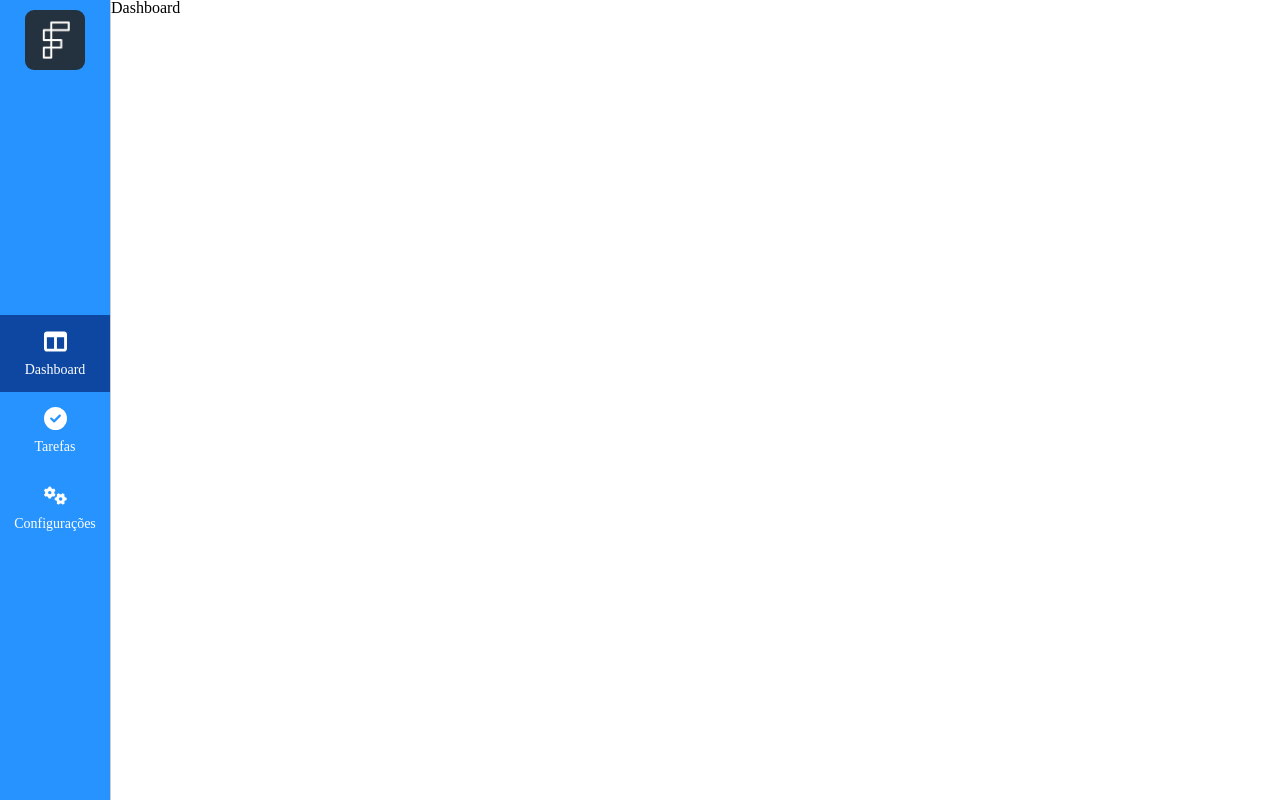
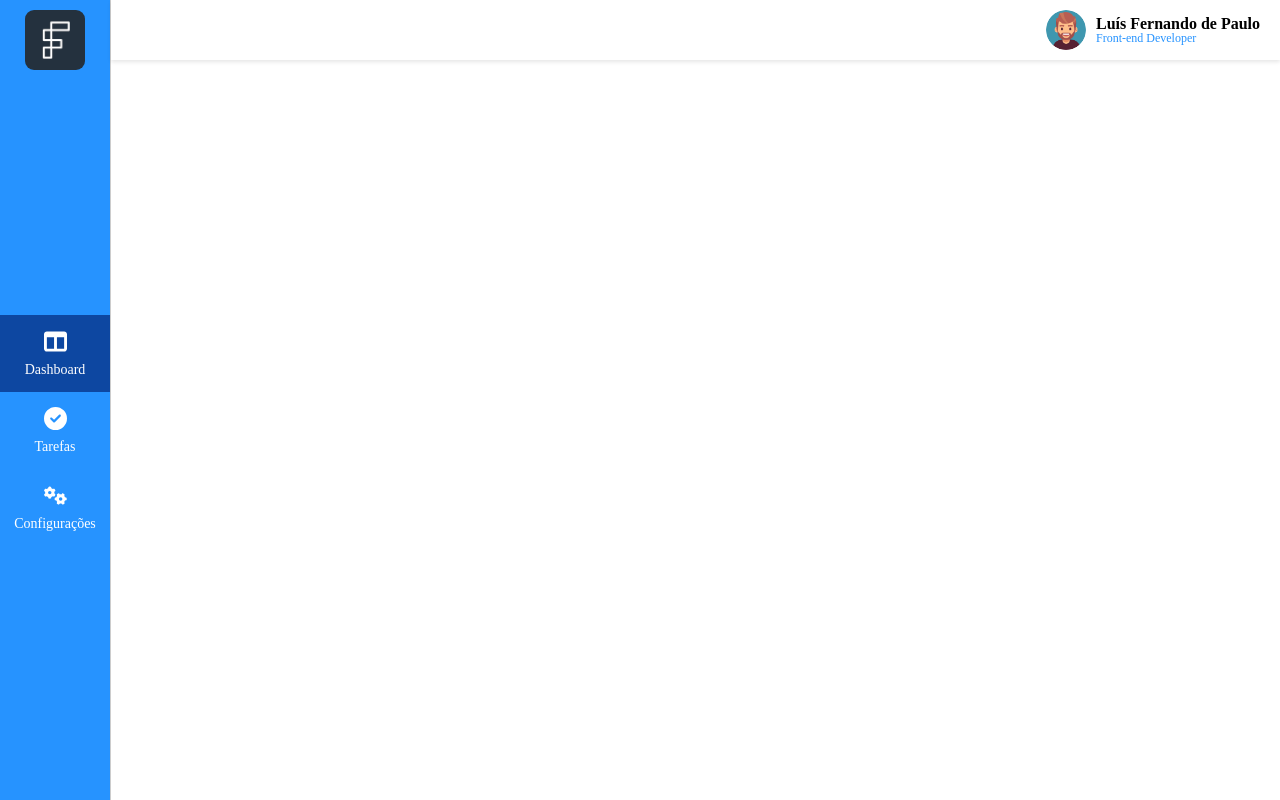
Before and after one commit to Luisfp0/challenge-front-end-app-facilita, a Vue app: page /dashboard in a window 1280 px wide. Built offline with nearby package versions, Linux system fonts and the light colour scheme.

Commit message:
feat: header component

```diff
--- /dev/null
+++ b/src/components/Header.vue
@@ -0,0 +1,67 @@
+<template>
+  <header class="dashboard-header">
+    <div class="header-content">
+      <div class="user-info">
+        <img class="user-photo" src="../assets/images/user-photo.png" alt="User Photo" />
+        <div class="user-details">
+          <div class="user-name">Luís Fernando de Paulo</div>
+          <div class="user-role">Front-end Developer</div>
+        </div>
+      </div>
+    </div>
+  </header>
+</template>
+
+<script lang="ts">
+import { defineComponent } from "vue";
+
+export default defineComponent({
+});
+</script>
+
+<style scoped>
+.dashboard-header {
+  display: flex;
+  justify-content: flex-end;
+  align-items: center;
+  width: 100%;
+  height: 60px;
+  background-color: #ffffff;
+  box-shadow: 0 2px 4px rgba(0, 0, 0, 0.1);
+  padding: 0 20px;
+  z-index: 1000;
+}
+
+.header-content {
+  display: flex;
+  align-items: center;
+}
+
+.user-info {
+  display: flex;
+  align-items: center;
+}
+
+.user-photo {
+  width: 40px;
+  height: 40px;
+  border-radius: 50%;
+  margin-right: 10px;
+}
+
+.user-details {
+  display: flex;
+  flex-direction: column;
+  align-items: flex-start;
+}
+
+.user-name {
+  font-size: 16px;
+  font-weight: bold;
+}
+
+.user-role {
+  font-size: 12px;
+  color: #2693ff;
+}
+</style>
--- a/src/components/SideBar.vue
+++ b/src/components/SideBar.vue
@@ -39,7 +39,6 @@ export default defineComponent({
   methods: {
     selectOption(option: string) {
       this.selectedOption = option;
-      // Aqui você pode adicionar a lógica para redirecionar ou executar ações relacionadas à opção selecionada
     },
   },
 });
@@ -50,7 +49,6 @@ export default defineComponent({
   display: flex;
   flex-direction: column;
   align-items: center;
-  width: 110px;
   background-color: #2693ff;
   border-right: 1px solid #ccc;
   padding: 10px 0 10px 0;
--- a/src/views/Dashboard.vue
+++ b/src/views/Dashboard.vue
@@ -1,17 +1,19 @@
 <template>
   <div class="dashboard">
     <Sidebar />
-    <h1>Dashboard</h1>
+    <Header/>
   </div>
 </template>
 
 <script lang="ts">
 import { defineComponent } from 'vue'
 import Sidebar from '../components/SideBar.vue'
+import Header from '../components/Header.vue'
 
 export default defineComponent({
   components: {
-    Sidebar
+    Sidebar,
+    Header
   },
 })
 </script>
@@ -19,7 +21,7 @@ export default defineComponent({
 <style scoped>
 .dashboard {
   display: flex;
-  width: auto;
+  width: 100%;
   height: 100vh;
 }
 </style>
```
Also changed, not shown: src/assets/images/user-photo.png (added).
